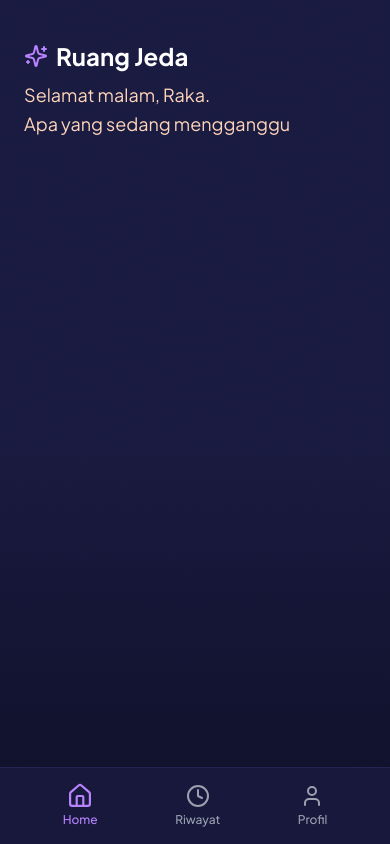
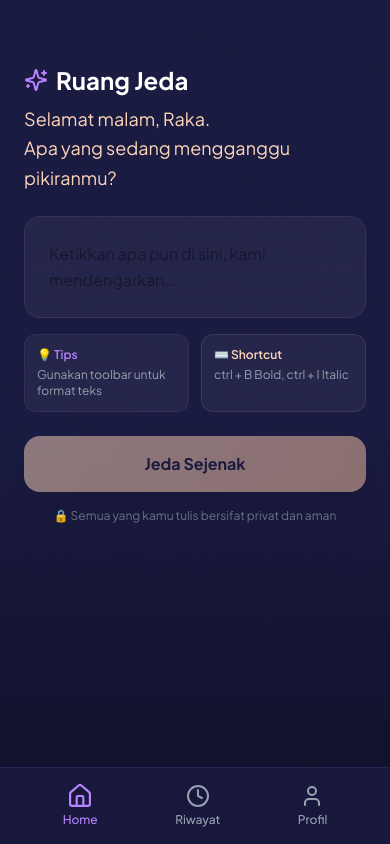
Before and after one commit to AkmalFazli27/Ruang-Jeda-Prototype, a React (Vite) app: page / in a window 390 px wide. Built offline with nearby package versions, Linux system fonts and the light colour scheme.

Commit message:
Update asset references in index.html and adjust CSS units in App.tsx for improved responsiveness

```diff
--- a/src/app/App.tsx
+++ b/src/app/App.tsx
@@ -94,7 +94,7 @@ export default function App() {
   };
 
   return (
-    <div className="min-h-[100dvh] bg-[#1A1B41] text-white relative">
+    <div className="min-h-[100svh] bg-[#1A1B41] text-white relative">
       {/* Background gradient overlay */}
       <div className="fixed inset-0 bg-gradient-to-b from-[#1A1B41] via-[#1A1B41] to-[#0f1028] pointer-events-none" />
 
@@ -111,9 +111,9 @@ export default function App() {
       <NoiseTexture />
 
       {/* Main content with page transitions */}
-      <div className="relative z-10 w-full max-w-md mx-auto min-h-[100dvh]">
+      <div className="relative z-10 w-full max-w-md mx-auto min-h-[100svh]">
         <div ref={scrollContainerRef} className="h-full overflow-y-auto pb-[calc(6rem+env(safe-area-inset-bottom))] hide-scrollbar [&::-webkit-scrollbar]:hidden" style={{ scrollbarWidth: 'none', msOverflowStyle: 'none', overflowAnchor: 'none' }}>
-          <div className="w-full mx-auto pt-10 relative">
+          <div className="w-full mx-auto pt-6 sm:pt-10 relative">
             <AnimatePresence
               mode="sync"
               onExitComplete={() => {
@@ -122,7 +122,7 @@ export default function App() {
             >
               <motion.div
                 key={currentScreen}
-                className="absolute inset-0 w-full h-full"
+                className="relative w-full min-h-full"
                 initial={{ opacity: 0, x: 20 }}
                 animate={{ opacity: 1, x: 0 }}
                 exit={{ opacity: 0, x: -20 }}
```
Also changed, not shown: 4 other files (tests, documents, lock files or other folders).
